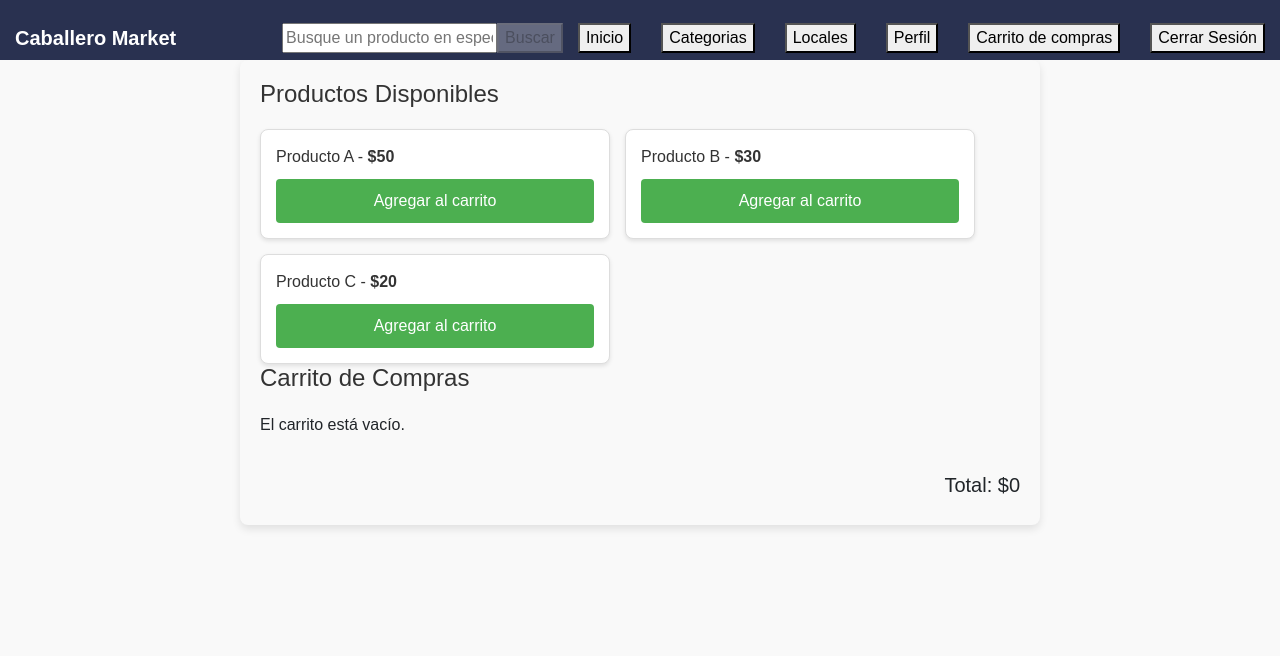
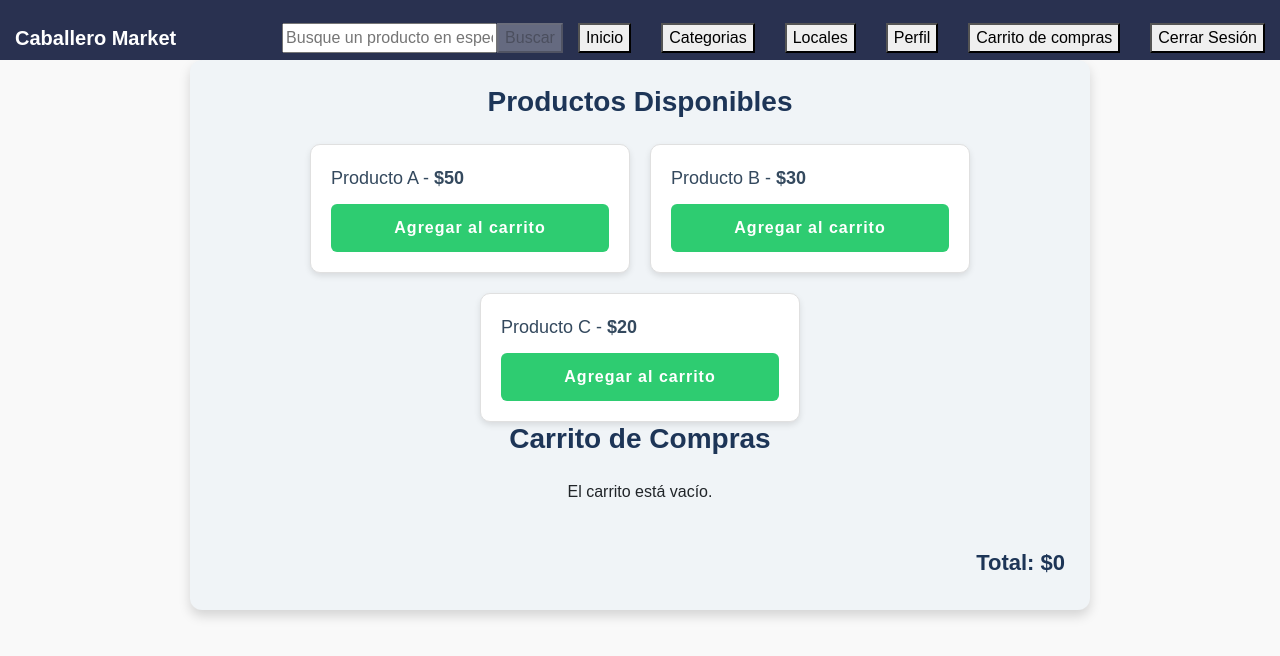
Before and after one commit to Camedute/caballeromarket, a React (Create React App) app: page /Carrito in a window 1280 px wide. Shown: the top 656 px of the page. Built offline with nearby package versions, Linux system fonts and the light colour scheme.

Commit message:
frontend p1

```diff
--- a/src/components/categoria.tsx
+++ b/src/components/categoria.tsx
@@ -32,12 +32,13 @@ function Categorias() {
                 <div className="categorias-list">
                     {categorias.map((categoria, index) => (
                         <div key={index} className="categoria-item">
-                            <h2 onClick={() => handleCategoryClick(categoria.id)}>
-                                {categoria.nombre}
-                            </h2>
-                        </div>
-                    ))}
+                            <button onClick={() => handleCategoryClick    (categoria.id)}>
+                            {categoria.nombre}
+                        </button>
                 </div>
+                 ))}
+                </div>
+
             </div>
         </>
     );
--- a/src/components/styles/Cart.css
+++ b/src/components/styles/Cart.css
@@ -1,86 +1,105 @@
-/* Estilos para el carrito de compras */
+/* Estilos actualizados para el carrito de compras */
 .carrito-container {
-    max-width: 800px;
+  max-width: 900px;
   margin: 0 auto;
-    padding: 20px;
-    background-color: #f9f9f9;
-    border-radius: 8px;
-    box-shadow: 0px 4px 8px rgba(0, 0, 0, 0.1);
+  padding: 25px;
+  background-color: #f0f4f7;
+  border-radius: 12px;
+  box-shadow: 0px 6px 12px rgba(0, 0, 0, 0.15);
+  transition: all 0.3s ease-in-out;
 }
 
 .title {
-    font-size: 24px;
-    margin-bottom: 20px;
-    color: #333;
+  font-size: 28px;
+  margin-bottom: 25px;
+  color: #1d3557;
+  font-weight: bold;
+  text-align: center;
 }
 
 .productos,
 .carrito {
   display: flex;
   flex-wrap: wrap;
-    gap: 15px;
+  gap: 20px;
+  justify-content: center;
 }
 
 .producto-card,
 .carrito-item {
-    background-color: #fff;
-    border: 1px solid #ddd;
-    border-radius: 8px;
-    padding: 15px;
+  background-color: #ffffff;
+  border: 1px solid #e0e0e0;
+  border-radius: 10px;
+  padding: 20px;
   width: 100%;
-    max-width: 350px;
-    box-shadow: 0px 2px 4px rgba(0, 0, 0, 0.1);
+  max-width: 320px;
+  box-shadow: 0px 3px 6px rgba(0, 0, 0, 0.1);
   display: flex;
   flex-direction: column;
   justify-content: space-between;
+  transition: transform 0.3s ease, box-shadow 0.3s ease;
+}
+
+.producto-card:hover,
+.carrito-item:hover {
+  transform: translateY(-5px);
+  box-shadow: 0px 6px 12px rgba(0, 0, 0, 0.2);
 }
 
 .producto-card p,
 .carrito-item p {
-    margin: 0 0 10px;
+  margin: 0 0 12px;
+  font-size: 18px;
+  color: #34495e;
+  font-weight: 500;
+}
+
+.btn-agregar,
+.btn-eliminar {
+  padding: 12px;
+  border: none;
+  border-radius: 6px;
+  cursor: pointer;
   font-size: 16px;
-    color: #333;
+  font-weight: bold;
+  letter-spacing: 1px;
+  transition: background-color 0.3s, transform 0.3s;
 }
 
 .btn-agregar {
-    background-color: #4caf50;
+  background-color: #2ecc71;
   color: #fff;
-    padding: 10px;
-    border: none;
-    border-radius: 4px;
-    cursor: pointer;
-    transition: background-color 0.3s;
 }
 
 .btn-agregar:hover {
-    background-color: #45a049;
+  background-color: #27ae60;
+  transform: scale(1.05);
 }
 
 .btn-eliminar {
-    background-color: #f44336;
+  background-color: #e74c3c;
   color: #fff;
-    padding: 10px;
-    border: none;
-    border-radius: 4px;
-    cursor: pointer;
   margin-top: 10px;
-    transition: background-color 0.3s;
 }
 
 .btn-eliminar:hover {
-    background-color: #d32f2f;
+  background-color: #c0392b;
+  transform: scale(1.05);
 }
 
 .cantidad-input {
-    width: 50px;
-    padding: 5px;
-    margin-top: 5px;
-    border: 1px solid #ccc;
-    border-radius: 4px;
+  width: 60px;
+  padding: 8px;
+  margin-top: 8px;
+  border: 1px solid #bdc3c7;
+  border-radius: 6px;
+  text-align: center;
 }
 
 .total {
-    font-size: 20px;
-    margin-top: 20px;
+  font-size: 22px;
+  margin-top: 30px;
   text-align: right;
+  font-weight: bold;
+  color: #1d3557;
 }
--- a/src/components/styles/Perfil.css
+++ b/src/components/styles/Perfil.css
@@ -1,63 +1,90 @@
-/* Estilos previos */
+/* Estilos para el contenedor del perfil */
 .perfil-container {
   display: flex;
   align-items: center;
   gap: 20px;
-    padding: 20px;
-    border: 1px solid #ccc;
-    border-radius: 10px;
-    max-width: 600px;
+  padding: 30px;
+  border-radius: 15px;
+  max-width: 700px;
   margin: 0 auto;
-    background-color: #f9f9f9;
-    box-shadow: 0px 4px 8px rgba(0, 0, 0, 0.1);
+  background-color: #ffffff;
+  box-shadow: 0px 10px 30px rgba(0, 0, 0, 0.1);
+  transition: transform 0.3s ease;
 }
 
-  /* Imagen circular */
+.perfil-container:hover {
+  transform: translateY(-5px); /* Efecto hover sutil */
+}
+
+/* Imagen de perfil circular */
 .perfil-imagen img {
-    width: 150px;
-    height: 150px;
+  width: 160px;
+  height: 160px;
   object-fit: cover;
   border-radius: 50%;
+  border: 3px solid #007bff; /* Borde azul */
+  transition: box-shadow 0.3s ease;
 }
 
-  /* Estilos de datos */
+.perfil-imagen img:hover {
+  box-shadow: 0px 4px 20px rgba(0, 123, 255, 0.4); /* Sombra en hover */
+}
+
+/* Estilos de los datos del perfil */
 .perfil-datos {
   flex: 1;
 }
 
 .perfil-dato {
-    margin-bottom: 10px;
+  margin-bottom: 15px;
+  font-size: 16px;
 }
 
 .perfil-dato label {
   font-weight: bold;
-    margin-right: 10px;
+  margin-right: 15px;
+  color: #333;
 }
 
 .perfil-dato input {
-    padding: 5px;
-    border: 1px solid #ccc;
-    border-radius: 5px;
+  padding: 8px;
+  border: 1px solid #ddd;
+  border-radius: 8px;
+  width: 100%;
+  font-size: 15px;
+  box-sizing: border-box;
+  background-color: #f9f9f9;
 }
 
+.perfil-dato input:focus {
+  border-color: #007bff;
+  outline: none;
+  background-color: #fff;
+}
+
+/* Botones de acción */
 .btn {
-    padding: 10px 15px;
+  padding: 12px 20px;
   background-color: #007bff;
-    color: white;
+  color: #fff;
   border: none;
-    border-radius: 5px;
+  border-radius: 8px;
   cursor: pointer;
-    margin-top: 10px;
+  font-size: 16px;
+  transition: background-color 0.3s ease, transform 0.2s;
 }
 
 .btn:hover {
   background-color: #0056b3;
+  transform: translateY(-3px); /* Efecto hover para botón */
 }
 
-  /* Centrado de la tarjeta */
+/* Centrado del contenedor principal */
 .container {
   display: flex;
   justify-content: center;
   align-items: center;
-    height: 100vh; /* Altura completa de la ventana */
+  padding: 40px;
+  background-color: #f4f6f8; /* Fondo general */
+  height: 100vh;
 }
--- a/src/components/styles/categories.css
+++ b/src/components/styles/categories.css
@@ -2,51 +2,79 @@
 
 .categorias-container {
     margin: 20px auto;
-    max-width: 800px;
+    max-width: 1000px; /* Ampliado para mayor espacio */
     padding: 20px;
-    border-radius: 8px;
-    background-color: #f9f9f9;
-    box-shadow: 0px 4px 6px rgba(0, 0, 0, 0.1);
+    border-radius: 12px;
+    background-color: #f0f0f5;
+    box-shadow: 0px 4px 10px rgba(0, 0, 0, 0.1);
     text-align: center;
 }
 
 .categorias-container h1 {
-    font-size: 2.5rem;
+    font-size: 2.8rem;
     color: #333;
-    margin-bottom: 30px;
+    margin-bottom: 40px;
+    letter-spacing: 1px;
 }
 
 .categorias-list {
-    list-style-type: none;
-    padding: 0;
+    display: grid;
+    grid-template-columns: repeat(auto-fit, minmax(250px, 1fr)); /* Diseño en grid */
+    gap: 20px;
 }
 
 .categoria-item {
-    margin: 15px 0;
+    display: flex;
+    justify-content: center;
 }
 
-.categoria-item h2 {
-    font-size: 1.8rem;
-    color: #007BFF;
-    padding: 10px;
-    margin: 0;
+.categoria-item button {
+    width: 100%;
+    padding: 15px 20px;
+    font-size: 1.5rem;
+    color: white;
+    background-color: #007BFF;
+    border: none;
+    border-radius: 8px;
     cursor: pointer;
     transition: all 0.3s ease;
+    box-shadow: 0 4px 6px rgba(0, 0, 0, 0.1);
+    text-transform: uppercase;
+    letter-spacing: 1px;
 }
 
-.categoria-item h2:hover {
-    color: #0056b3;
-    background-color: #e9f5ff;
-    transform: scale(1.05);
-    border-radius: 5px;
+.categoria-item button:hover {
+    background-color: #0056b3;
+    transform: translateY(-2px);
 }
 
-@media (max-width: 600px) {
+.categoria-item button:focus {
+    outline: none;
+    border: 2px solid #0056b3;
+}
+
+.categoria-item:nth-child(odd) button {
+    background-color: #28a745;
+}
+
+.categoria-item:nth-child(odd) button:hover {
+    background-color: #218838;
+}
+
+.categoria-item:nth-child(even) button {
+    background-color: #ffc107;
+}
+
+.categoria-item:nth-child(even) button:hover {
+    background-color: #e0a800;
+}
+
+@media (max-width: 768px) {
     .categorias-container h1 {
-        font-size: 2rem;
+        font-size: 2.2rem;
     }
 
-    .categoria-item h2 {
-        font-size: 1.5rem;
+    .categoria-item button {
+        font-size: 1.2rem;
     }
 }
--- a/src/components/styles/header.css
+++ b/src/components/styles/header.css
@@ -1,6 +1,11 @@
 /* CSS de la barra de busqueda*/
 
 /* CSS HEADER */
+
+
+link{
+    background-color: aquamarine;
+}
 
 .navbar{
     position:fixed;
```
Lines whose indentation alone changed are shown as unchanged.
